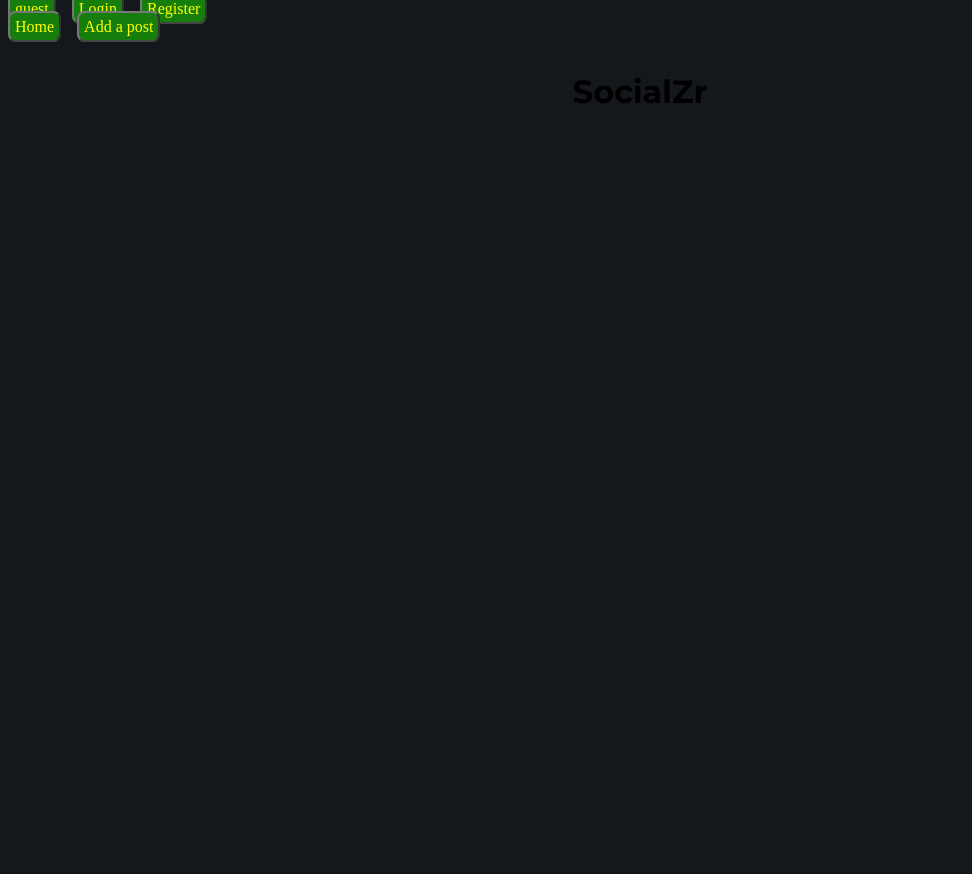
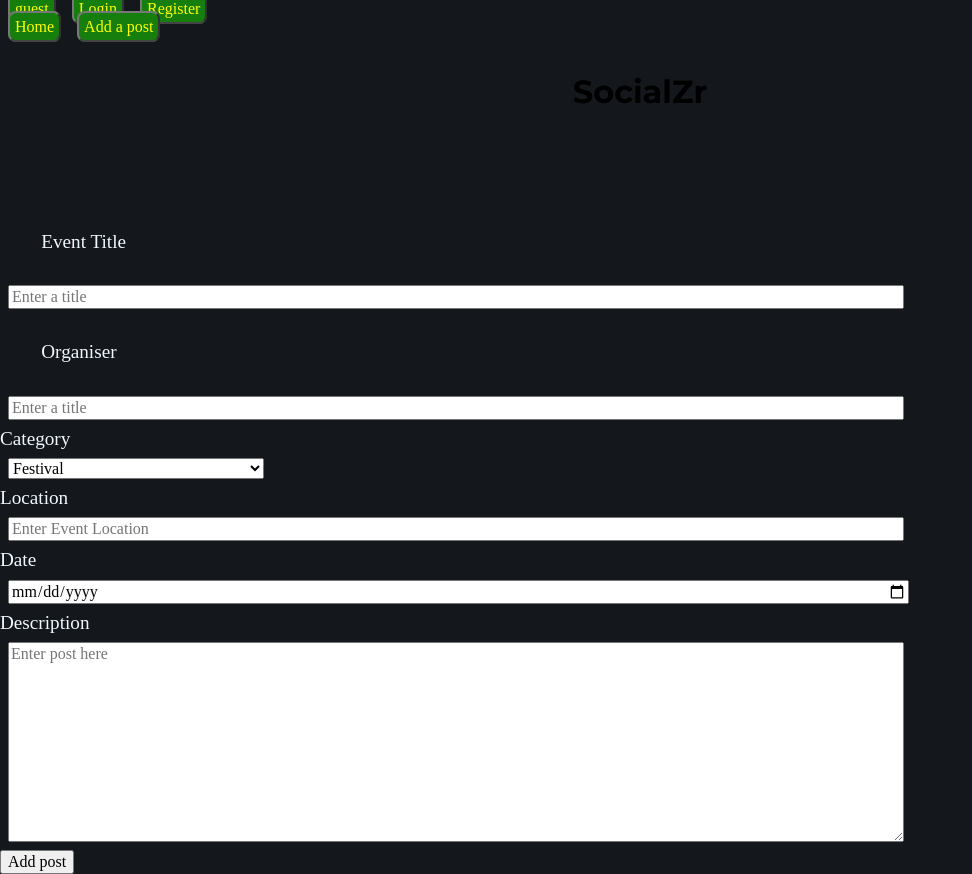
Before and after one commit to sudo-dax/Socialzr-client, a React (Create React App) app: page /new-event in a window 1280 px wide. Shown: the whole page, without its empty margins (0-972 px from the left). Before the commit the page ends 800 px from the top, so only its background shows below. Built offline with nearby package versions, Linux system fonts and the light colour scheme; no server answers.

Commit message:
event postings added

```diff
--- a/src/App.js
+++ b/src/App.js
@@ -74,7 +74,7 @@ const App = () => {
             <Route exact path="/" render={(props) => <EventPosts {...props} eventData={eventPosts} /> } />
             <Route exact path="/events/:id" render={(props) => <EventPost {...props} post={getPostFromId(eventPosts,props.match.params.id)} showControls /> } />
             <Route exact path="/events/edit/:id" component={EditEventPost} />
-            <Route exact path="/events/new" render={(props) => <NewEventPost {...props} addEventPost={addEventPost} /> } />
+            <Route exact path="/new-event" render={(props) => <NewEventPost {...props} addEventPost={addEventPost} /> } />
           </Switch>
           <Route exact path="/auth/login" component={SignIn} />
           <Route exact path="/auth/register" component={Register} />
--- a/src/components/Nav.js
+++ b/src/components/Nav.js
@@ -37,7 +37,7 @@ const Nav = () => {
             }
             <div >
                 <Link className="linkStyles" to="/">Home</Link>
-                <Link className="linkStyles" to="/events/new">Add a post</Link>
+                <Link className="linkStyles" to="/new-event">Add a post</Link>
             </div>
         </div>
     )
--- a/src/components/NewEventPost.js
+++ b/src/components/NewEventPost.js
@@ -2,7 +2,7 @@ import React, {useState} from 'react'
 import {withRouter} from 'react-router-dom'
 import { useGlobalState } from '../config/store'
 import {addEventPost} from '../services/eventPostServices'
-import {Block, Input, Label, ErrorText} from './StyledComponents'
+// import {Block, Input, Label, ErrorText} from './StyledComponents'
 
 import '../styles/NewEventPost.css'
 
@@ -43,6 +43,7 @@ const NewEventPost = ({history}) => {
           else
               setErrorMessage("Well, this is embarrassing... There was a problem on the server.")
       })
+  // console.log(newPost)
   }
   // Initial State
   const initialFormState = {
@@ -61,15 +62,20 @@ const NewEventPost = ({history}) => {
 
   return (
     <form id="newPostForm" onSubmit={handleSubmit}>
-        {errorMessage && <ErrorText>{errorMessage}</ErrorText>}
-        <Block className="divStyles">
-            <Label className="labelStyles">Event Title</Label>
-            <Input className="inputStyles" required type="text" name="title" placeholder="Enter a title" onChange={handleChange}></Input>
-        </Block>
+        {/* {errorMessage && <ErrorText>{errorMessage}</ErrorText>} */}
+        <div className="divStyles">
+            <p className="labelStyles">Event Title</p>
+            <input className="inputStyles" required type="text" name="title" placeholder="Enter a title" onChange={handleChange}></input>
+        </div>
+
+        <div className="divStyles">
+            <p className="labelStyles">Organiser</p>
+            <input className="inputStyles" required type="text" name="organiser" placeholder="Enter a title" onChange={handleChange}></input>
+        </div>
 
       <div className='divStyles'>
         <label className='labelStyles'>Category</label>
-          <select name='Cat' id='Cat'>
+          <select name='category' id='Cat'>
             <option value='Festival'>Festival</option>
             <option value='Party'>Party</option>
             <option value='Event'>Event</option>
@@ -78,7 +84,7 @@ const NewEventPost = ({history}) => {
 
       <div className='divStyles'>
         <label className='labelStyles'>Location</label>
-        <input className='inputStyles' required type='text' name='title' placeholder='Enter Event Location' onChange={handleChange} />
+        <input className='inputStyles' required type='text' name='location' placeholder='Enter Event Location' onChange={handleChange} />
       </div>
 
       <div className='divStyles'>
```
